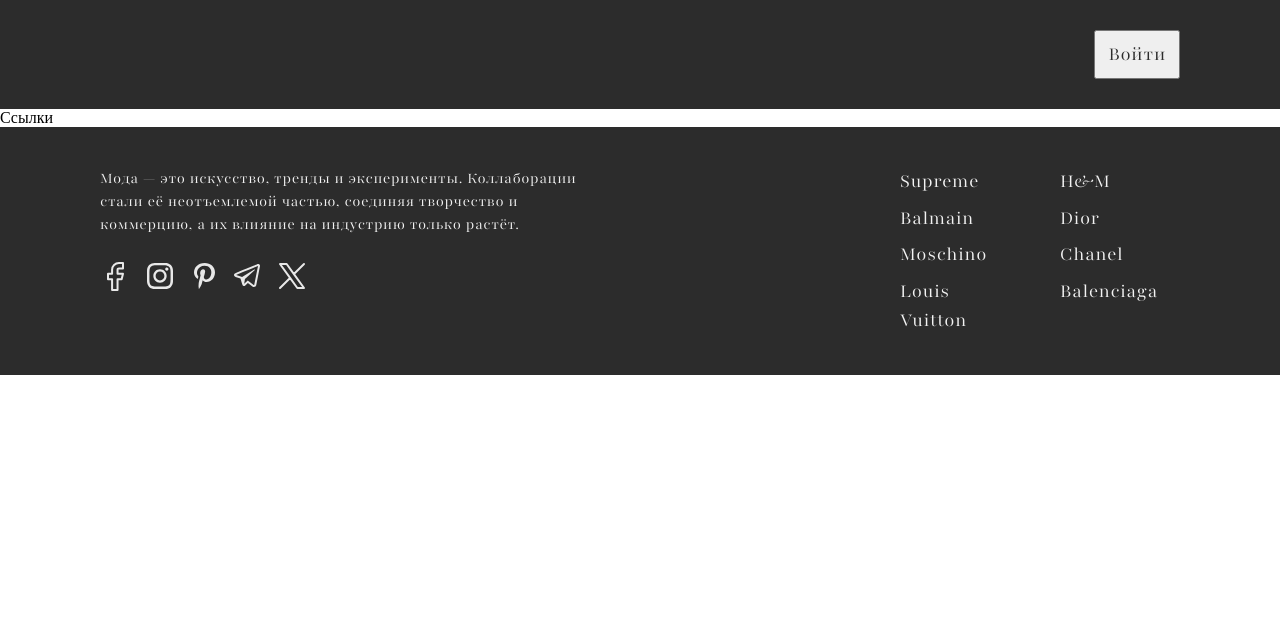
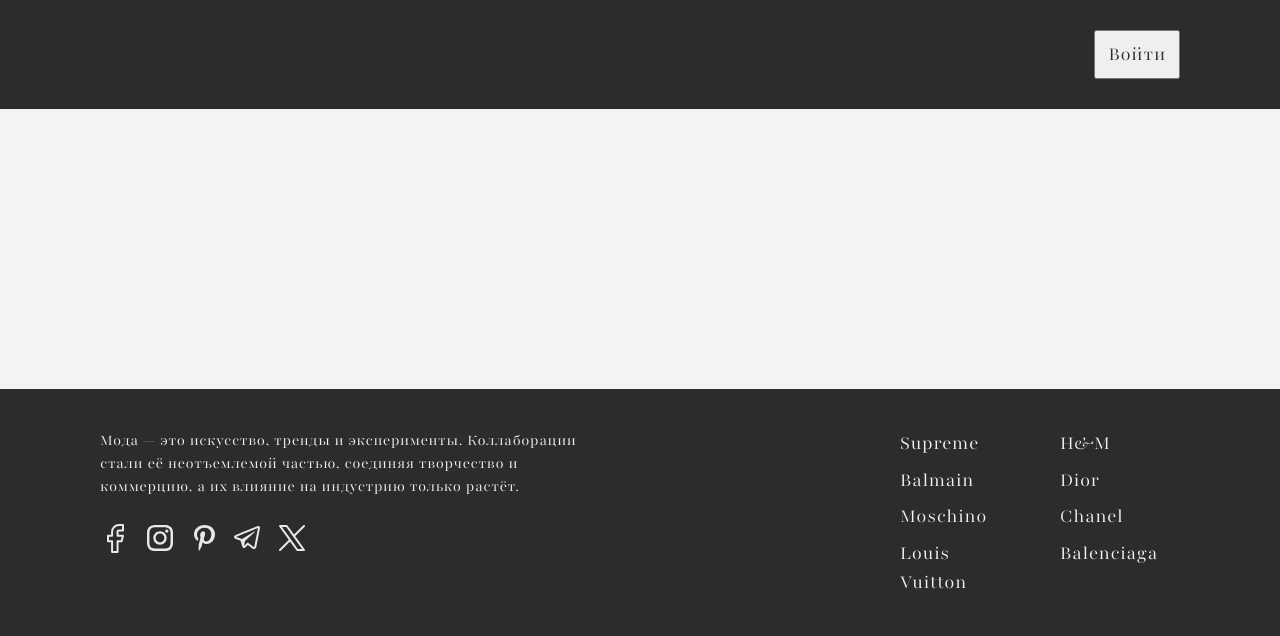
Before and after one commit to Longin-Khibovskiy/diploma_project, a PHP site: page /links in a window 1280 px wide. Shown: the top 636 px of the page. Run offline with PHP 8.4, Linux system fonts and the light colour scheme; data that the repository does not hold is empty.

Commit message:
add links css file

```diff
--- a/pages/links.php
+++ b/pages/links.php
@@ -1 +1,5 @@
-Ссылки
+<section class="links">
+    <div class="links_container">
+
+    </div>
+</section>
--- /dev/null
+++ b/stylesheet/links.css
@@ -0,0 +1,14 @@
+.links {
+    background-color: var(--primary-white-smoke);
+    width: 100%;
+    display: flex;
+    flex-direction: column;
+    justify-content: center;
+    align-items: center;
+}
+
+.links_container {
+    width: 100%;
+    max-width: 1600px;
+    padding: 140px 100px;
+}
```
